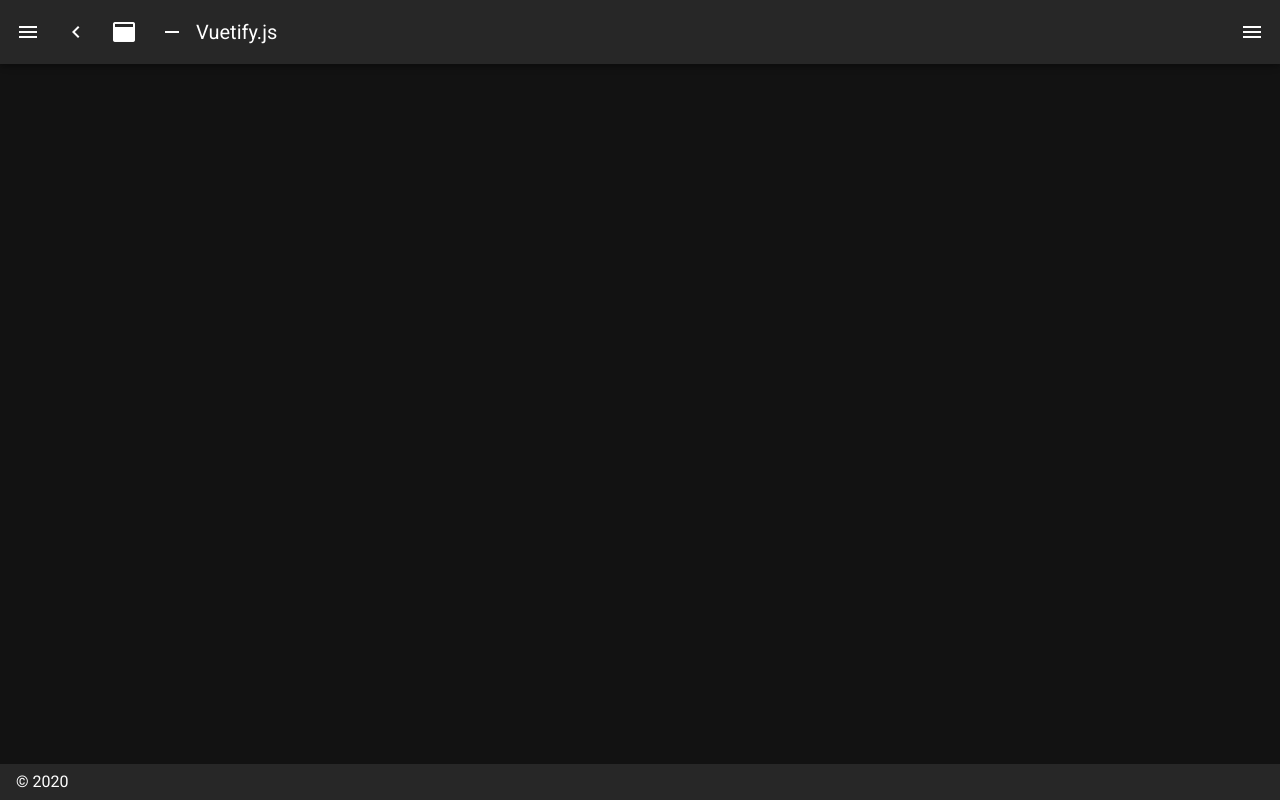
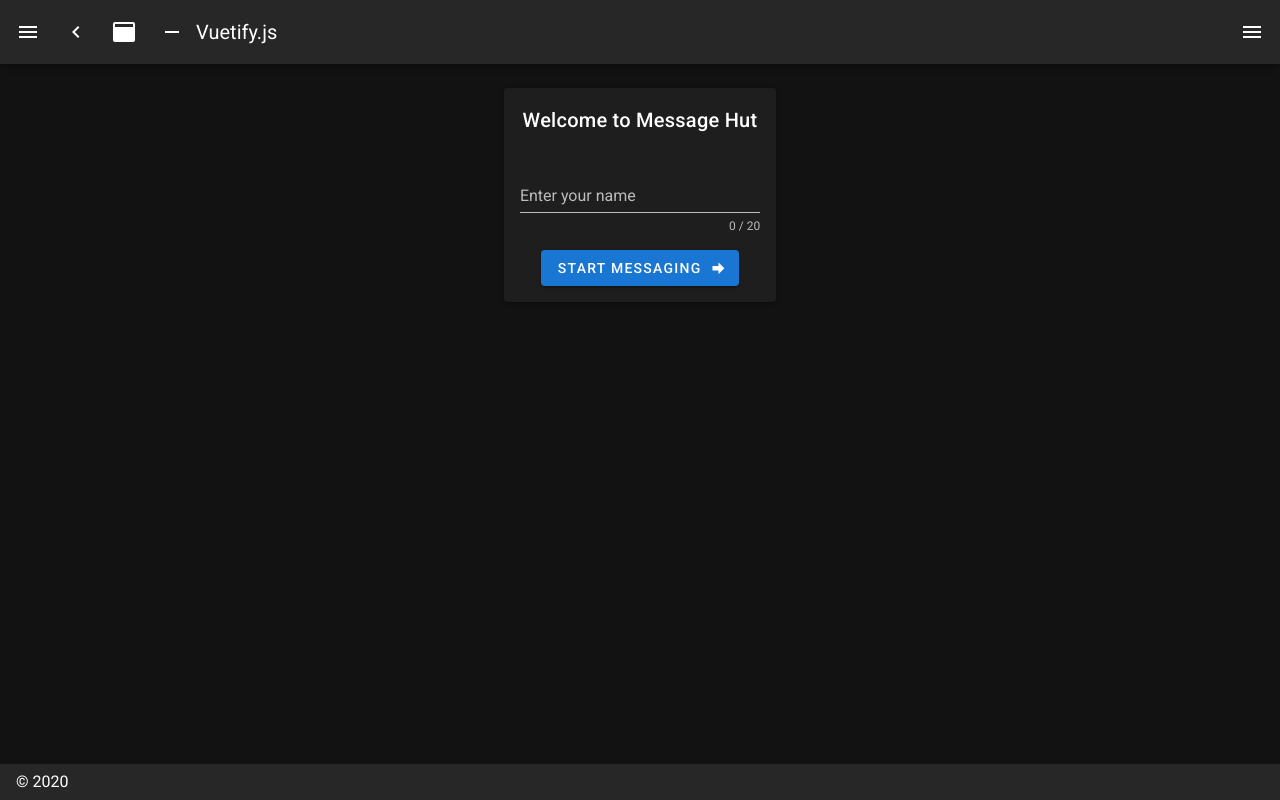
Before and after one commit to MessageHut/message-hut-app, a Nuxt app: page /login in a window 1280 px wide. Before the commit this address had no page. Built offline with nearby package versions, Linux system fonts and the light colour scheme.

Commit message:
feat(ui): Add a 'login view'
Add a place where the user will enter their username so they can start
messaging²

```diff
--- /dev/null
+++ b/pages/login.vue
@@ -0,0 +1,38 @@
+<template>
+  <v-row>
+    <v-col md="3" class="mx-auto">
+      <v-card class="text-center">
+        <v-card-title class="justify-center my-3">
+          Welcome to Message Hut
+        </v-card-title>
+        <v-card-text>
+          <v-form>
+            <v-text-field
+              counter="20"
+              label="Enter your name"
+              class="my-4"
+              v-model="username"
+            >
+            </v-text-field>
+            <v-btn color="primary" @click="handleStartMessagingButtonClick"
+              >Start messaging
+              <v-icon right>mdi-arrow-right-bold</v-icon></v-btn
+            >
+          </v-form>
+        </v-card-text>
+      </v-card>
+    </v-col>
+  </v-row>
+</template>
+<script>
+export default {
+  data() {
+    return {
+      username: '',
+    }
+  },
+  methods: {
+    handleStartMessagingButtonClick() {},
+  },
+}
+</script>
```
